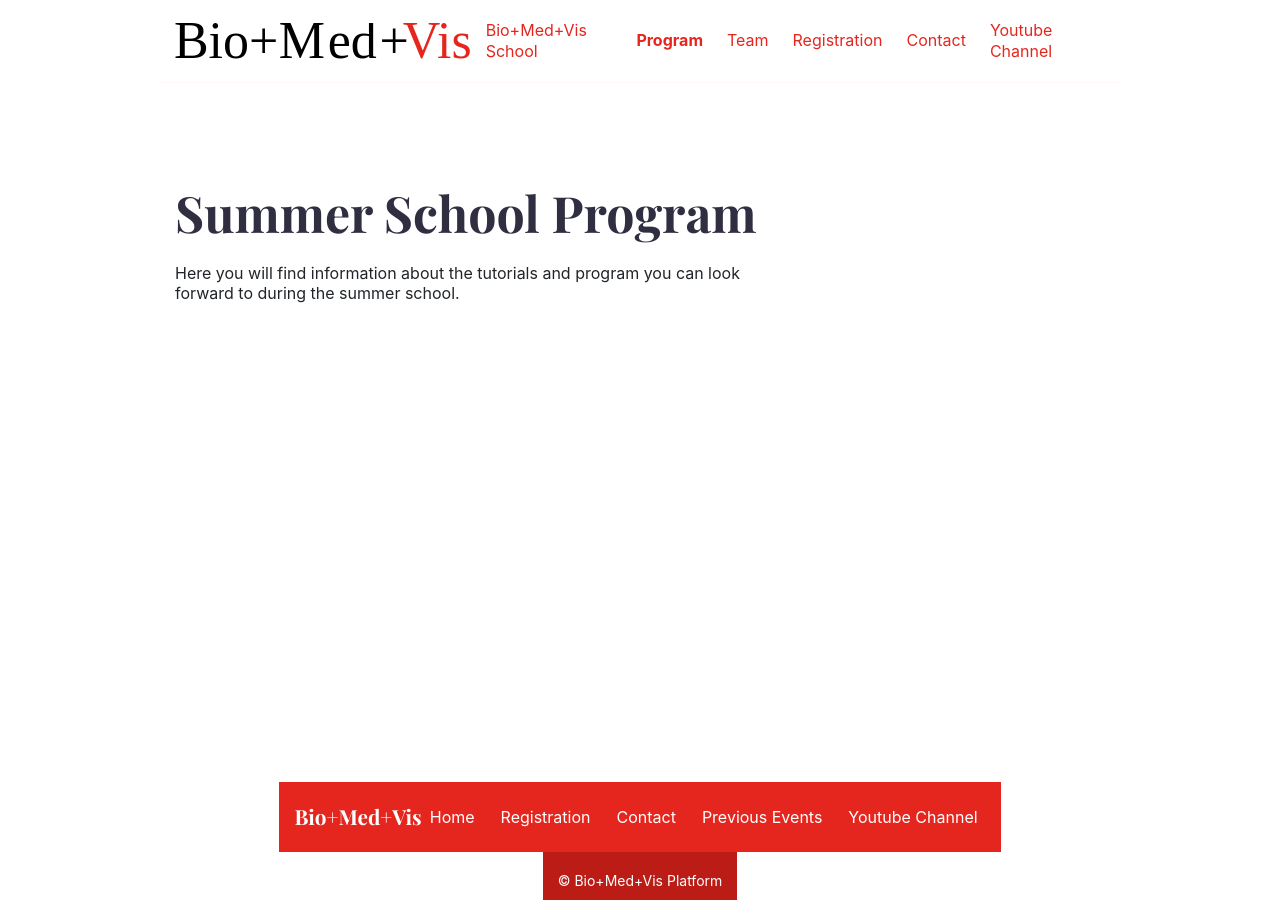
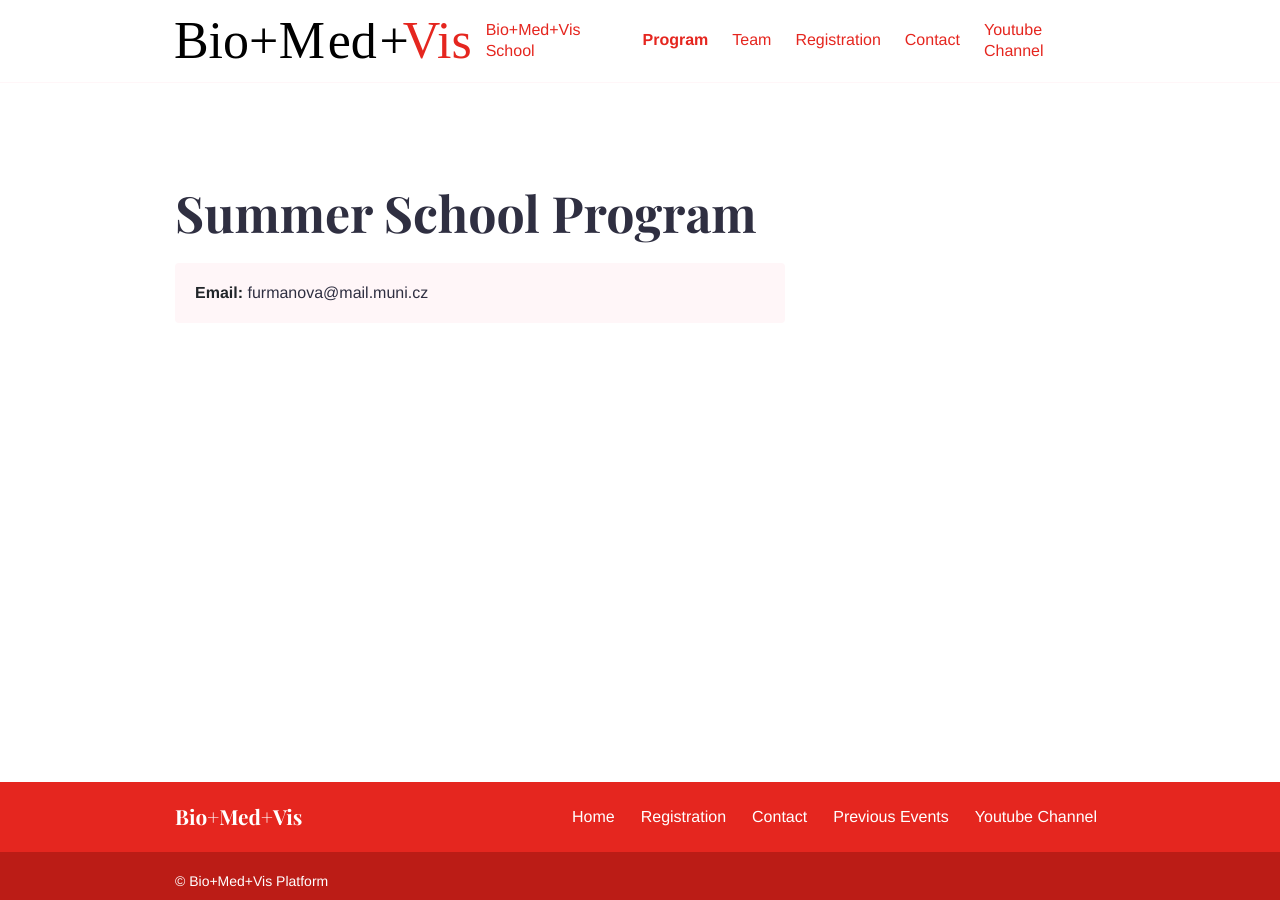
Before and after one commit to biomedvis/2026, a Jekyll site: the page built from _announcements/program.md, in a window 1280 px wide. Built offline with Jekyll 4.4.1, drawn with Linux system fonts in a browser that asks for light colours.

Commit message:
Update program layout

```diff
--- a/_layouts/program.html
+++ b/_layouts/program.html
@@ -1,7 +1,7 @@
 ---
 layout: default
 ---
-<style>
+<!-- <style>
 	body {
 		display: flex;
 		align-items: center;
@@ -232,18 +232,18 @@ layout: default
 		padding-top: 10px;
 		text-align: center;
 	}
-</style>
+</style>-->
 
 <div class="container pb-6 pt-6 pt-md-10 pb-md-10">
-  <div class="row justify-content-start">
-    <div class="col-12 col-md-8">
-      <div class="team team-single">
-        <h1 class="title">{{page.title}}</h1>
-        <div class="content">Here you will find information about the tutorials and program you can look forward to during the
-					summer school.</div>
-      </div>
+    <div class="row justify-content-start">
+        <div class="col-12 col-md-8">
+            <div class="service service-single">
+                <h1 class="title">{{page.title}}</h1>
+                {% include call.html show_button=false %}
+                <div class="content mt-4">{{content}}</div>
+            </div>
+        </div>
     </div>
-  </div>
 </div>
 
 <!-- sorts the program based on date and time -->
```
